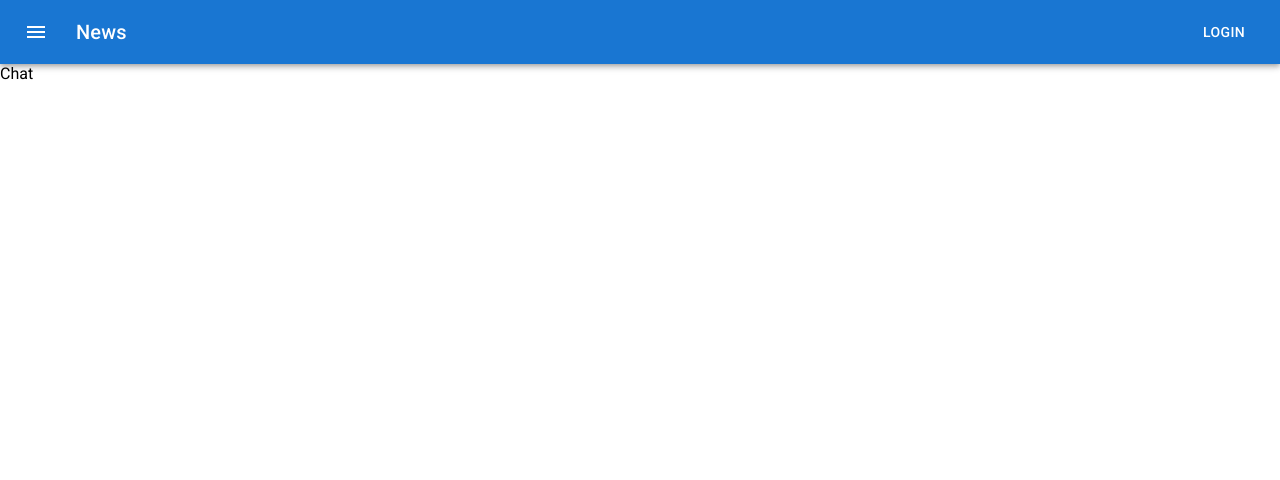
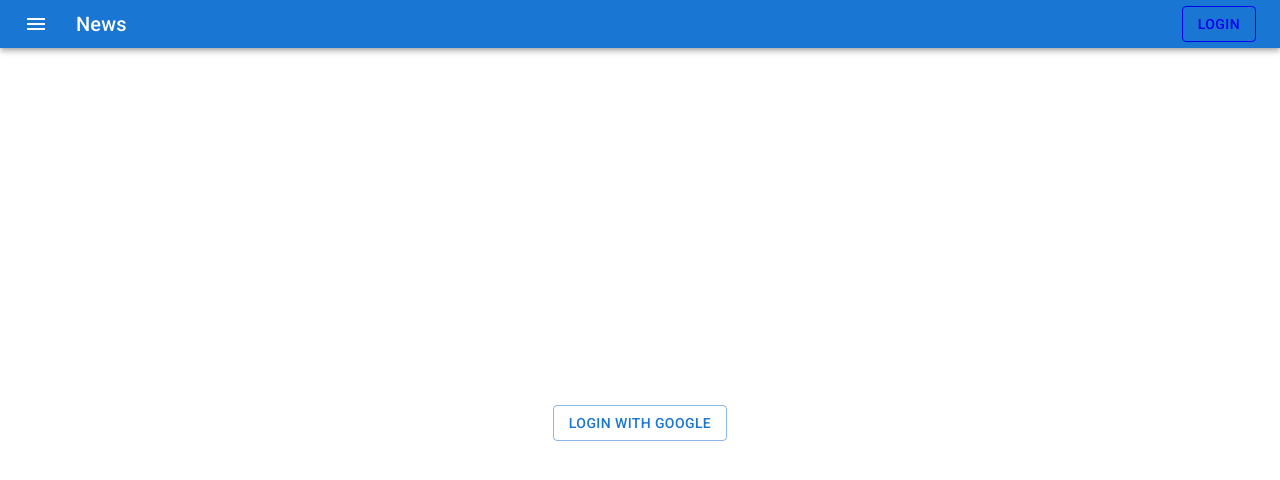
Before and after one commit to zhukovvlad/crypto-base, a React (Create React App) app: page /login in a window 1280 px wide. Before the commit this address led to /chat. Shown: the top 480 px of the page. Built offline with nearby package versions, Linux system fonts and the light colour scheme.

Commit message:
Created Login Page

```diff
--- a/src/components/AppRouter.js
+++ b/src/components/AppRouter.js
@@ -4,7 +4,7 @@ import { CHAT_ROUTE, LOGIN_ROUTE } from "../utils/consts";
 import { privateRoutes, publicRoutes } from "./routes";
 
 const AppRouter = () => {
-  const user = true;
+  const user = false;
 
   return user ?
     (
--- a/src/components/Header.js
+++ b/src/components/Header.js
@@ -1,17 +1,20 @@
-import * as React from 'react';
-import AppBar from '@mui/material/AppBar';
-import Box from '@mui/material/Box';
-import Toolbar from '@mui/material/Toolbar';
-import Typography from '@mui/material/Typography';
-import Button from '@mui/material/Button';
-import IconButton from '@mui/material/IconButton';
-import MenuIcon from '@mui/icons-material/Menu';
+import * as React from "react";
+import AppBar from "@mui/material/AppBar";
+import Box from "@mui/material/Box";
+import Toolbar from "@mui/material/Toolbar";
+import Typography from "@mui/material/Typography";
+import Button from "@mui/material/Button";
+import IconButton from "@mui/material/IconButton";
+import MenuIcon from "@mui/icons-material/Menu";
+import { NavLink } from "react-router-dom";
+import { LOGIN_ROUTE } from "../utils/consts";
 
 export default function ButtonAppBar() {
+  const user = false;
   return (
     <Box sx={{ flexGrow: 1 }}>
       <AppBar position="static">
-        <Toolbar>
+        <Toolbar variant={"dense"}>
           <IconButton
             size="large"
             edge="start"
@@ -24,7 +27,17 @@ export default function ButtonAppBar() {
           <Typography variant="h6" component="div" sx={{ flexGrow: 1 }}>
             News
           </Typography>
-          <Button color="inherit">Login</Button>
+          {user ? (
+            <Button color="inherit" variant="outlined">
+              Logout
+            </Button>
+          ) : (
+            <NavLink to={LOGIN_ROUTE}>
+              <Button color="inherit" variant="outlined">
+                Login
+              </Button>
+            </NavLink>
+          )}
         </Toolbar>
       </AppBar>
     </Box>
--- a/src/components/Login.js
+++ b/src/components/Login.js
@@ -1,7 +1,32 @@
+import { Container, Grid, Box, Button } from "@mui/material";
 import React from "react";
 
 const Login = () => {
-  return <div>Login</div>;
+  return (
+    <Container>
+      <Grid
+        container
+        sx={{
+          height: window.innerHeight - 50,
+        }}
+        alignItems={"center"}
+        justifyContent={"center"}
+      >
+        <Grid
+          sx={{
+            width: 400,
+          }}
+          container
+          alignItems={"center"}
+          direction={"column"}
+        >
+          <Box p={5}>
+            <Button variant={"outlined"}>Login with Google</Button>
+          </Box>
+        </Grid>
+      </Grid>
+    </Container>
+  );
 };
 
 export default Login;
```
Also changed, not shown: src/App.js (+9 -7 lines).
